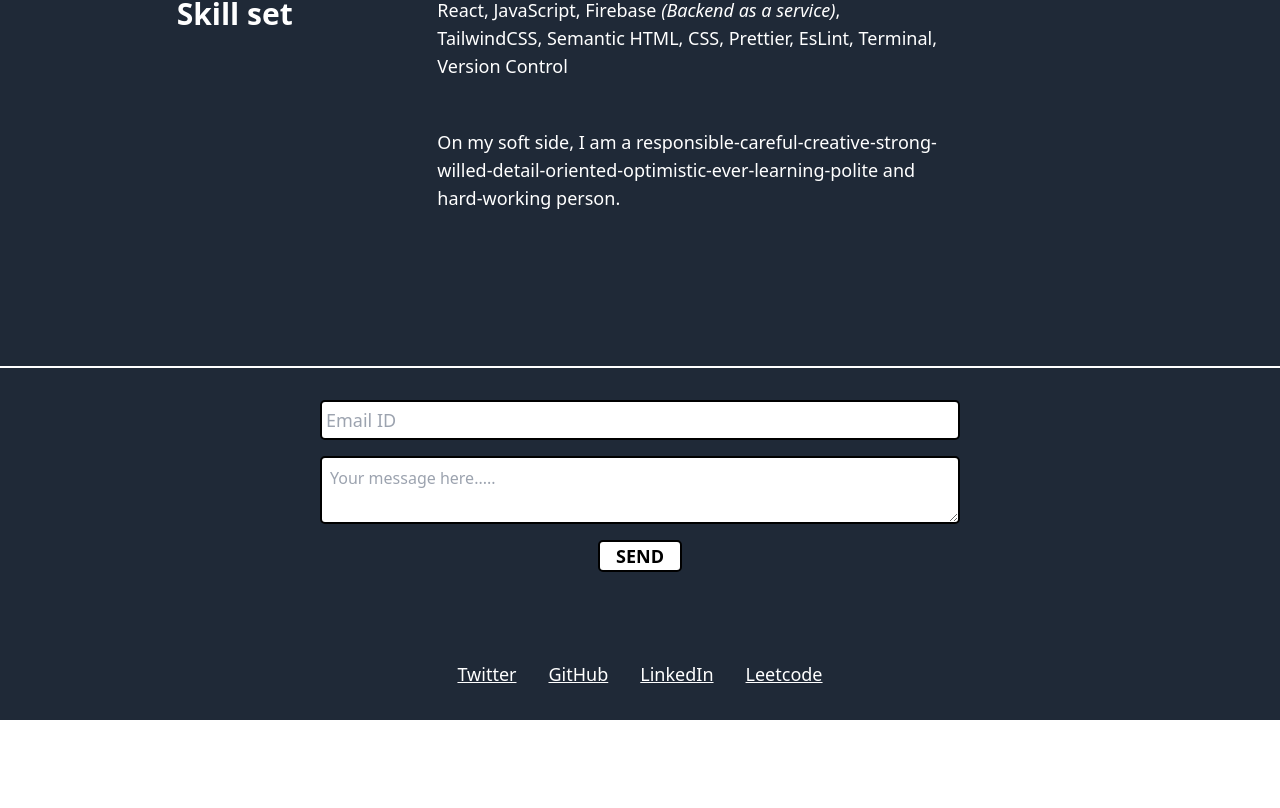
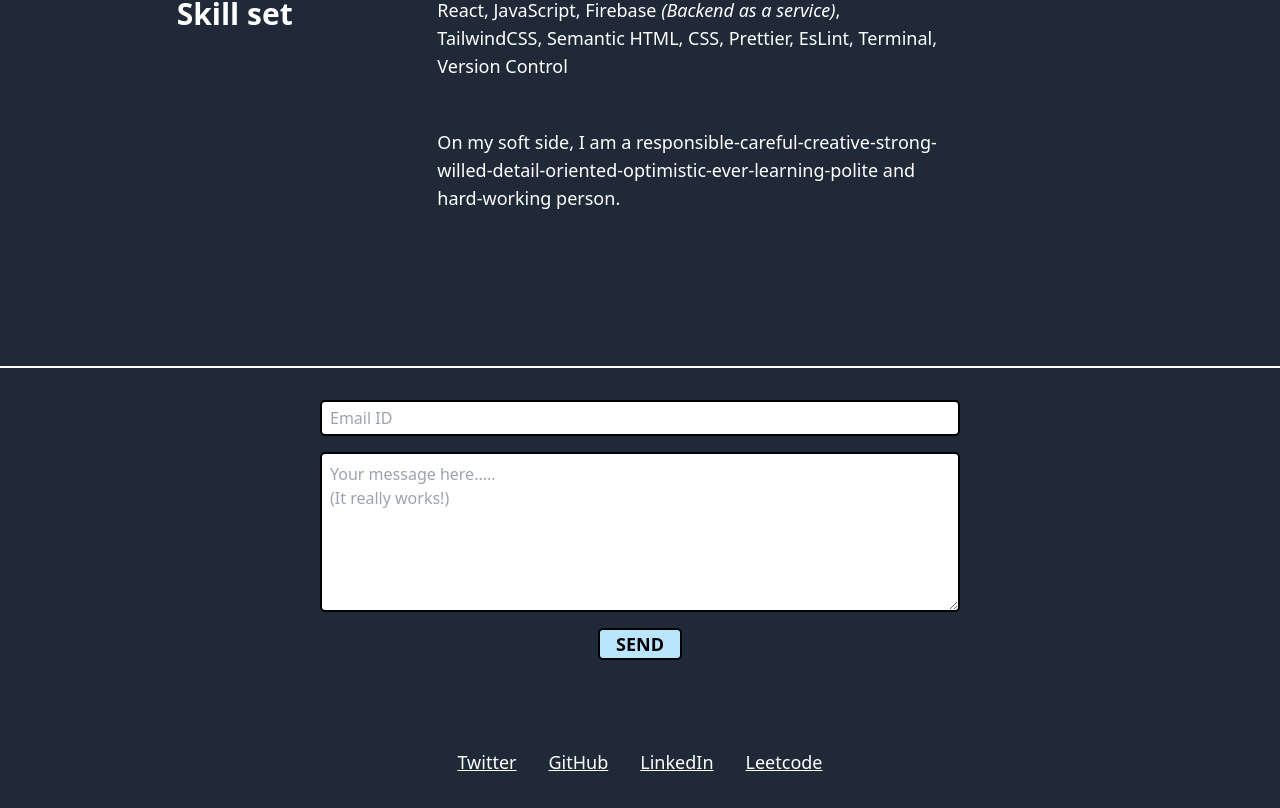
Before and after one commit to PrgrmrHarshShukla/Portfolio, a React (Vite) app in the folder client/: page / in a window 1280 px wide. Shown: the part 4094-4902 px from the top of the page. Before the commit the page ends 4814 px from the top, so only its background shows below. Built offline with nearby package versions, Linux system fonts and the light colour scheme.

Commit message:
details added

```diff
--- a/client/src/components/Contact.jsx
+++ b/client/src/components/Contact.jsx
@@ -28,13 +28,13 @@ function Contact(props) {
 
       <form  action = "https://formspree.io/f/xpzeyyae" method = "post" className="flex flex-col gap-4  h-1/2">
          <label htmlFor = "mail" className={`flex flex-row items-center ${props.isDark ? "text-white " : "text-black "}`}>
-          <input placeholder={mail} type = "email" name = "email-id" id = "mail" className="text-black border-black border-2 p-1 text-lg rounded-[10px] sm:rounded-[5px] w-[70vw] sm:w-[50vw]" value={email} onChange={(e) => setEmail(e.target.value)} />
+          <input placeholder={mail} type = "email" name = "email-id" id = "mail" className="text-black border-black border-2 py-1 pl-2 outline-none rounded-[10px] sm:rounded-[5px] w-[70vw] sm:w-[50vw]" value={email} onChange={(e) => setEmail(e.target.value)} />
          </label>
 
-         <textarea value={message} onChange={(e) => setMessage(e.target.value)} className="text-black p-2 w-[70vw] sm:w-[50vw] border-black border-2 rounded-[10px] sm:rounded-[5px]" placeholder = "Your message here....." name = "message" id = "message"></textarea>
+         <textarea value={message} onChange={(e) => setMessage(e.target.value)} className="text-black py-2 h-[20vh] px-2 w-[70vw] sm:w-[50vw] border-black border-2 outline-none rounded-[10px] sm:rounded-[5px]" placeholder = {`Your message here.....\n(It really works!)`} name = "message" id = "message"></textarea>
 
          <div className="flex justify-center items-center">
-          <input onClick={handle} type="submit" value = "SEND" name="submit" id="send-button" className={`${props.isDark ? "bg-white " : " "} bg-sky-200 text-black hover:bg-sky-500 px-4 text-lg rounded-[5px] border-2 border-black font-semibold active:p-0`} />
+          <input onClick={handle} type="submit" value = "SEND" name="submit" id="send-button" className={`${props.isDark ? "bg-blue-300 " : " "} bg-sky-200 text-black hover:bg-sky-500 px-4 text-lg rounded-[5px] border-2 border-black font-semibold active:p-0`} />
          </div>
       </form>
 
```
